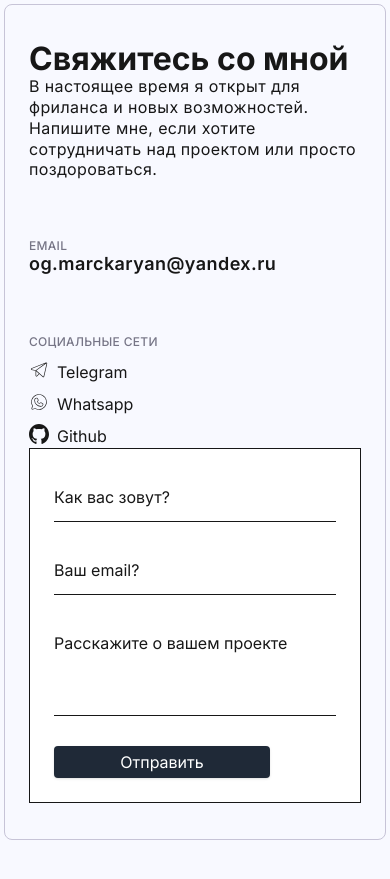
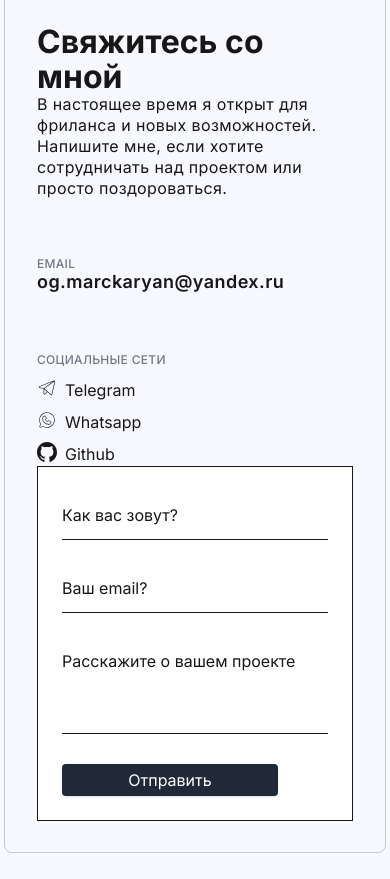
Before and after one commit to NBhey/profile, a Next.js app: page /contacts in a window 390 px wide. After the commit the page ends 853 px from the top, so only its background shows below. Built offline with nearby package versions, Linux system fonts and the light colour scheme.

Commit message:
refactor: убрать лишние стили из компонентов

```diff
--- a/app/layout.tsx
+++ b/app/layout.tsx
@@ -3,6 +3,7 @@ import type { Metadata } from 'next'
 import './globals.css'
 import { Sidebar } from '@/src/widgets/home/ui/Sidebar'
 import { inter } from '@/app/fonts'
+import type { ReactNode } from 'react'
 
 export const metadata: Metadata = {
   title: 'NBhey-frontend',
@@ -12,12 +13,12 @@ export const metadata: Metadata = {
 export default function RootLayout({
   children,
 }: Readonly<{
-  children: React.ReactNode
+  children: ReactNode
 }>) {
   return (
     <html lang="ru" className={`${inter.className} h-full antialiased`}>
       <body className="p-1 flex flex-col flex-1 items-center justify-center min-h-full max-h-157.5 bg-background">
-        <div className="relative max-w-300 w-full h-auto min-h-140 flex items-center border border-[#C7C4D7] rounded-lg">
+        <div className="relative max-w-300 w-full h-auto lg:min-h-140 flex items-center border border-[#C7C4D7] rounded-lg">
           <Sidebar />
           {children}
         </div>
--- a/src/features/experience/ui/ExperienceList.tsx
+++ b/src/features/experience/ui/ExperienceList.tsx
@@ -41,7 +41,7 @@ export const ExperienceList = () => {
         const {
           data: { experience },
         } = await api.get('/experience')
-        console.log(experience)
+
         setExperienceList(experience)
       } catch (error: unknown) {
         if (error instanceof AxiosError) {
--- a/src/shared/ui/AnimationWrapper/AnimationWrapper.tsx
+++ b/src/shared/ui/AnimationWrapper/AnimationWrapper.tsx
@@ -2,7 +2,7 @@ import { ReactNode } from 'react'
 
 export const AnimationWrapper = ({ children }: { children: ReactNode }) => {
   return (
-    <section className="lg:min-h-180 py-19 px-6 relative my-0 mx-auto lg:px-12 opacity-0 translate-x-0 animate-[skewSlide_0.6s_cubic-bezier(.34,1.56,.64,1)_forwards]">
+    <section className="p-8 relative opacity-0 translate-x-0 animate-[skewSlide_0.6s_cubic-bezier(.34,1.56,.64,1)_forwards]">
       {children}
     </section>
   )
--- a/src/widgets/home/ui/Sidebar.tsx
+++ b/src/widgets/home/ui/Sidebar.tsx
@@ -4,7 +4,7 @@ import { Author } from '@/src/widgets/home/ui/Author'
 
 export const Sidebar = () => {
   return (
-    <header className="hidden self-start lg:px-8 pt-12 h-full md:flex flex-col gap-y-3.5 items-center justify-between flex-none border-r border-[#C7C4D7]">
+    <header className="hidden self-start px-4 lg:px-8 pt-12 h-full md:flex flex-col gap-y-3.5 items-center justify-between flex-none border-r border-[#C7C4D7]">
       <Title />
       <Navbar />
       <Author />
```
